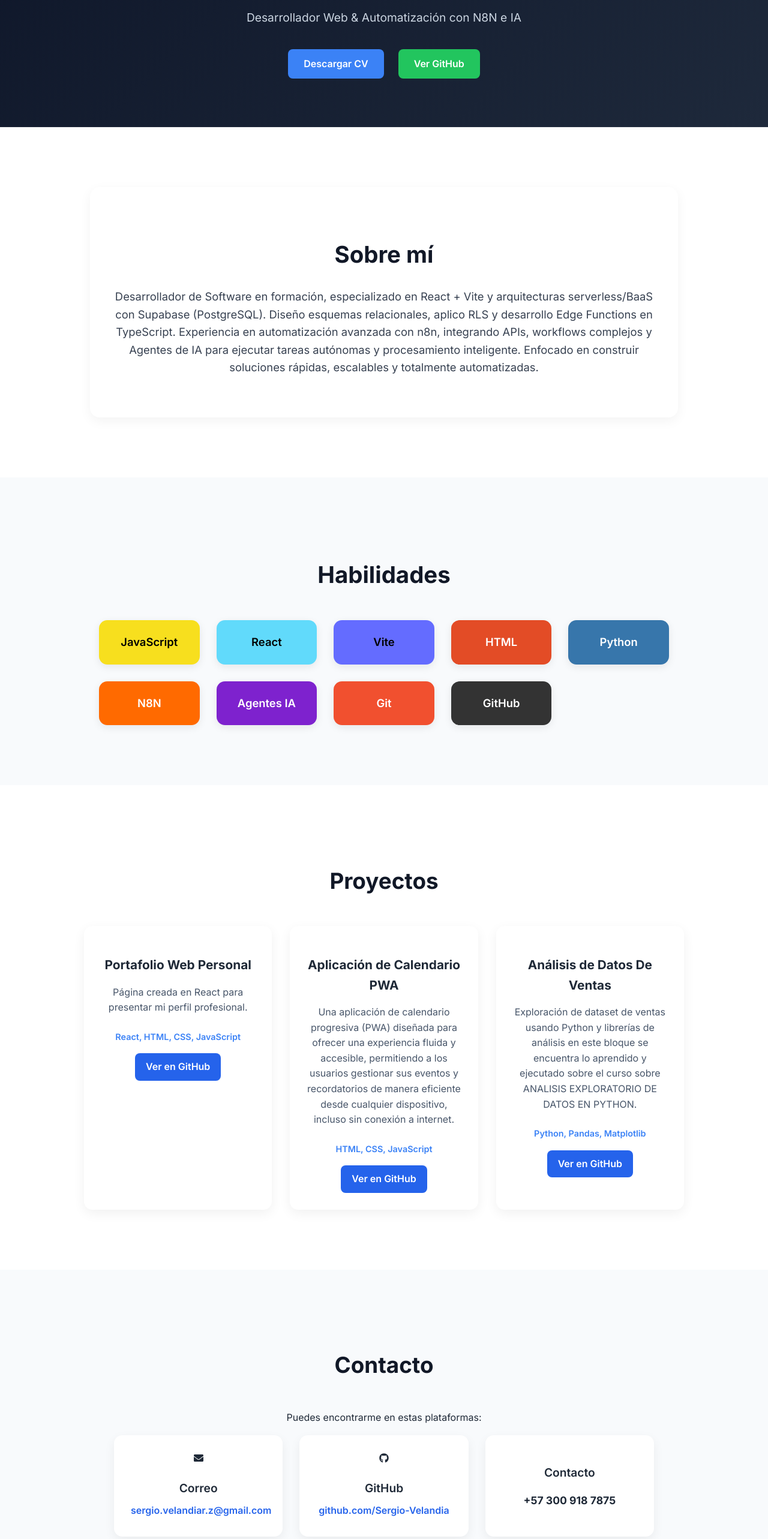
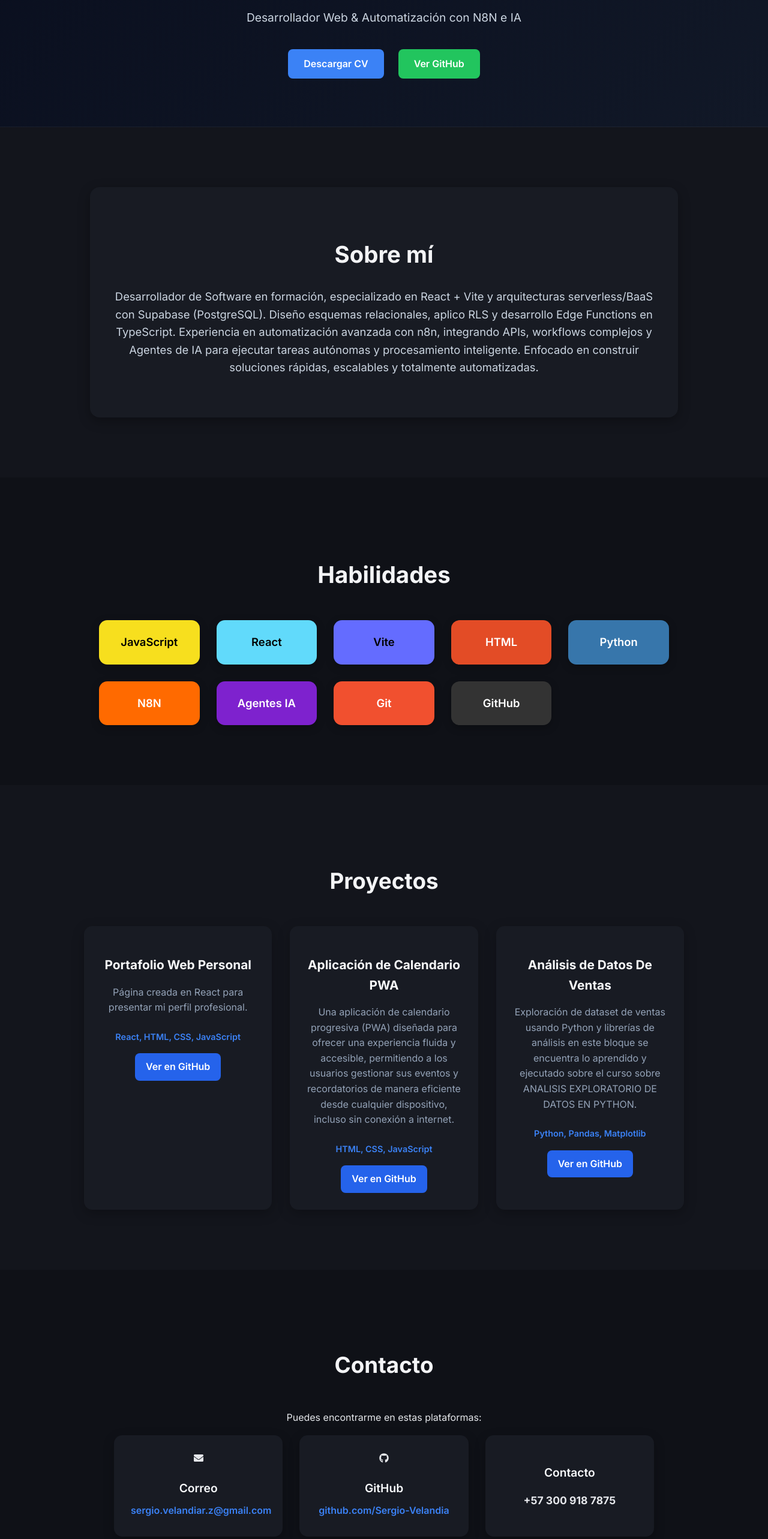
Before and after one commit to Sergio-Velandia/mi-portafolio, a React (Vite) app: page / in a window 1280 px wide. Shown: the part 150-2716 px from the top of the page at 60% size. Built offline with nearby package versions, Linux system fonts and the light colour scheme.

Commit message:
update: Ajuste al Css, cambio de tematica

```diff
--- a/src/App.css
+++ b/src/App.css
@@ -4,18 +4,18 @@
 body {
   margin: 0;
   font-family: "Inter", sans-serif;
-  background-color: #fafafb;
-  color: #1f2937;
+  background-color: #0f1117; /* dark */
+  color: #e5e7eb; /* gris claro */
   line-height: 1.6;
 }
 
 /* === HEADER HERO === */
 header {
-  background: linear-gradient(135deg, #0f172a, #1e293b);
+  background: linear-gradient(135deg, #0a0f1f, #111827);
   color: white;
   text-align: center;
   padding: 80px 20px;
-  border-bottom: 1px solid rgba(255, 255, 255, 0.08);
+  border-bottom: 1px solid rgba(255, 255, 255, 0.06);
 }
 
 header h1 {
@@ -62,16 +62,16 @@ header a.github:hover {
 /* === SECCIÓN SOBRE MÍ === */
 .sobre-mi {
   padding: 100px 20px;
-  background: white;
+  background: #13151c;
 }
 
 .sobre-mi-card {
-  background: #ffffff;
+  background: #181b23;
   max-width: 900px;
   margin: 0 auto;
   padding: 50px 40px;
   border-radius: 16px;
-  box-shadow: 0 6px 20px rgba(0,0,0,0.05);
+  box-shadow: 0 6px 20px rgba(0,0,0,0.3);
   text-align: center;
   transition: 0.3s ease;
 }
@@ -82,20 +82,20 @@ header a.github:hover {
 
 .sobre-mi h2 {
   font-size: 2.4rem;
-  color: #111827;
+  color: #f3f4f6;
   font-weight: 700;
   margin-bottom: 25px;
 }
 
 .sobre-mi p {
   font-size: 1.15rem;
-  color: #374151;
+  color: #cbd5e1;
 }
 
 /* === HABILIDADES === */
 .habilidades {
   padding: 100px 20px;
-  background: #f8fafc;
+  background: #0f1117;
   text-align: center;
 }
 
@@ -103,7 +103,7 @@ header a.github:hover {
   font-size: 2.4rem;
   margin-bottom: 45px;
   font-weight: 700;
-  color: #111827;
+  color: #f3f4f6;
 }
 
 .habilidades-grid {
@@ -120,19 +120,20 @@ header a.github:hover {
   font-weight: 600;
   font-size: 1.15rem;
   color: white;
-  box-shadow: 0 4px 14px rgba(0,0,0,0.08);
+  background: #1e2231;
+  box-shadow: 0 4px 14px rgba(0,0,0,0.25);
   transition: 0.25s ease;
 }
 
 .habilidad-card:hover {
   transform: translateY(-4px) scale(1.03);
-  box-shadow: 0 6px 18px rgba(0,0,0,0.12);
+  box-shadow: 0 6px 18px rgba(0,0,0,0.35);
 }
 
 /* === PROYECTOS === */
 .proyectos {
   padding: 100px 20px;
-  background: white;
+  background: #13151c;
   text-align: center;
 }
 
@@ -140,7 +141,7 @@ header a.github:hover {
   font-size: 2.3rem;
   margin-bottom: 45px;
   font-weight: 700;
-  color: #111827;
+  color: #f3f4f6;
 }
 
 .proyectos-grid {
@@ -152,10 +153,10 @@ header a.github:hover {
 }
 
 .proyecto-card {
-  background: #ffffff;
+  background: #181b23;
   border-radius: 14px;
   padding: 28px;
-  box-shadow: 0 6px 20px rgba(0,0,0,0.06);
+  box-shadow: 0 6px 20px rgba(0,0,0,0.25);
   transition: 0.28s ease;
 }
 
@@ -167,11 +168,12 @@ header a.github:hover {
   font-size: 1.3rem;
   font-weight: 700;
   margin-bottom: 12px;
+  color: #f9fafb;
 }
 
 .proyecto-card p {
   font-size: 1rem;
-  color: #475569;
+  color: #94a3b8;
 }
 
 .proyecto-card .tec {
@@ -202,7 +204,7 @@ header a.github:hover {
 /* === CONTACTO === */
 .contacto {
   padding: 100px 20px;
-  background: #f8fafc;
+  background: #0f1117;
   text-align: center;
 }
 
@@ -210,7 +212,7 @@ header a.github:hover {
   font-size: 2.3rem;
   font-weight: 700;
   margin-bottom: 45px;
-  color: #111827;
+  color: #f3f4f6;
 }
 
 .contacto-cards {
@@ -222,10 +224,10 @@ header a.github:hover {
 }
 
 .contacto-cards .card {
-  background: white;
+  background: #181b23;
   padding: 28px;
   border-radius: 14px;
-  box-shadow: 0 6px 18px rgba(0,0,0,0.06);
+  box-shadow: 0 6px 18px rgba(0,0,0,0.25);
   transition: 0.25s ease;
   text-align: center;
 }
@@ -238,21 +240,22 @@ header a.github:hover {
   margin-bottom: 10px;
   font-size: 1.2rem;
   font-weight: 600;
+  color: #f8fafc;
 }
 
 .contacto-cards .card a {
   text-decoration: none;
-  color: #2563eb;
+  color: #3b82f6;
   font-weight: 600;
 }
 
 .contacto-cards .card a:hover {
-  color: #1d4ed8;
+  color: #60a5fa;
 }
 
 /* === FOOTER === */
 .footer {
-  background: #0f172a;
+  background: #0a0f1f;
   color: #cbd5e1;
   text-align: center;
   padding: 25px;
@@ -275,7 +278,7 @@ header a.github:hover {
 /* === CERTIFICACIONES === */
 .certificaciones {
   padding: 100px 20px;
-  background: white;
+  background: #13151c;
   text-align: center;
 }
 
@@ -288,10 +291,10 @@ header a.github:hover {
 }
 
 .cert-card {
-  background: #f9fafb;
+  background: #1b1f2d;
   padding: 28px;
   border-radius: 14px;
-  box-shadow: 0 6px 18px rgba(0,0,0,0.06);
+  box-shadow: 0 6px 18px rgba(0,0,0,0.25);
   transition: 0.25s ease;
 }
 
@@ -310,6 +313,7 @@ header a.github:hover {
   margin: 0;
   font-size: 1.15rem;
   font-weight: 600;
+  color: #f8fafc;
 }
 
 .icono-pdf {
@@ -321,7 +325,7 @@ header a.github:hover {
   display: inline-block;
   margin-top: 12px;
   font-weight: 600;
-  color: #2563eb;
+  color: #3b82f6;
   text-decoration: none;
 }
 
```
